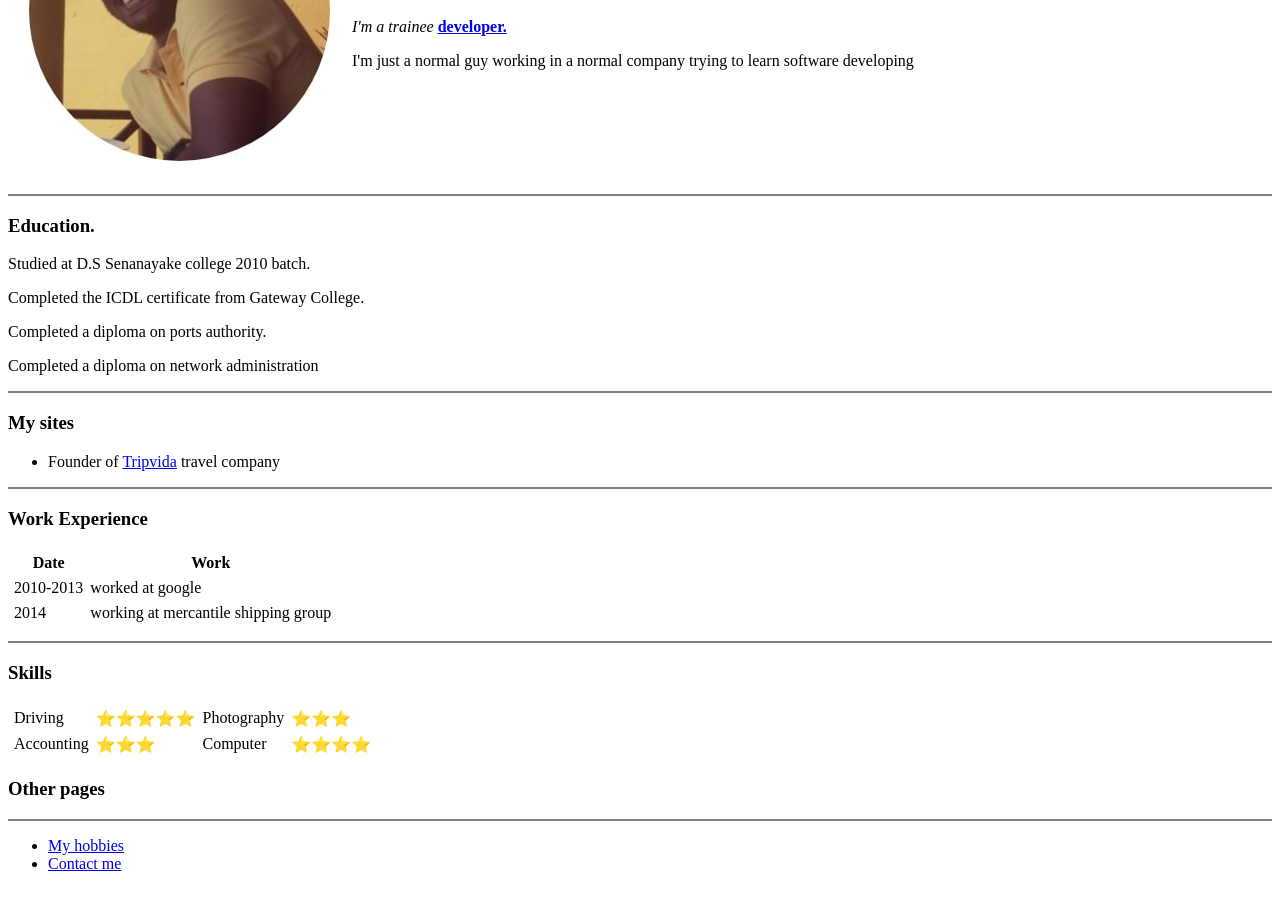
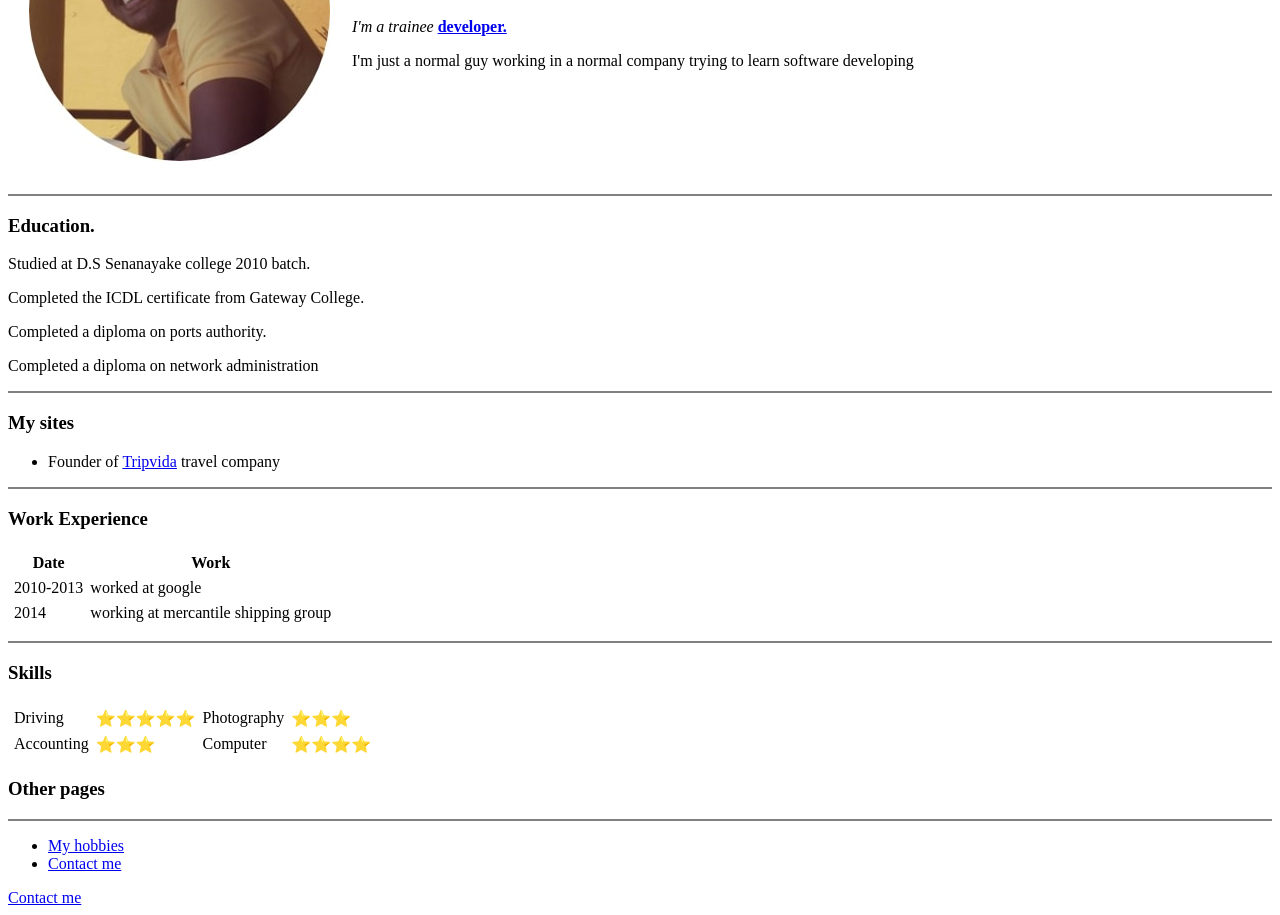
Before and after one commit to lakshan190/cv, a plain HTML site: page index.html in a window 1280 px wide. Shown: the part 169-1084 px from the top of the page. Before the commit the page ends 1058 px from the top, so only its background shows below. Drawn offline with Linux system fonts and the light colour scheme; files whose address does not match are found by name.

Commit message:
Update index.html

```diff
--- a/index.html
+++ b/index.html
@@ -92,6 +92,8 @@
 
   </ul>
 
+  <a target="_blank" href="C:\Users\Admin\Desktop\WebDev\personal site\contactme.html">Contact me</a>
+
 </body>
 
 </html>
```
